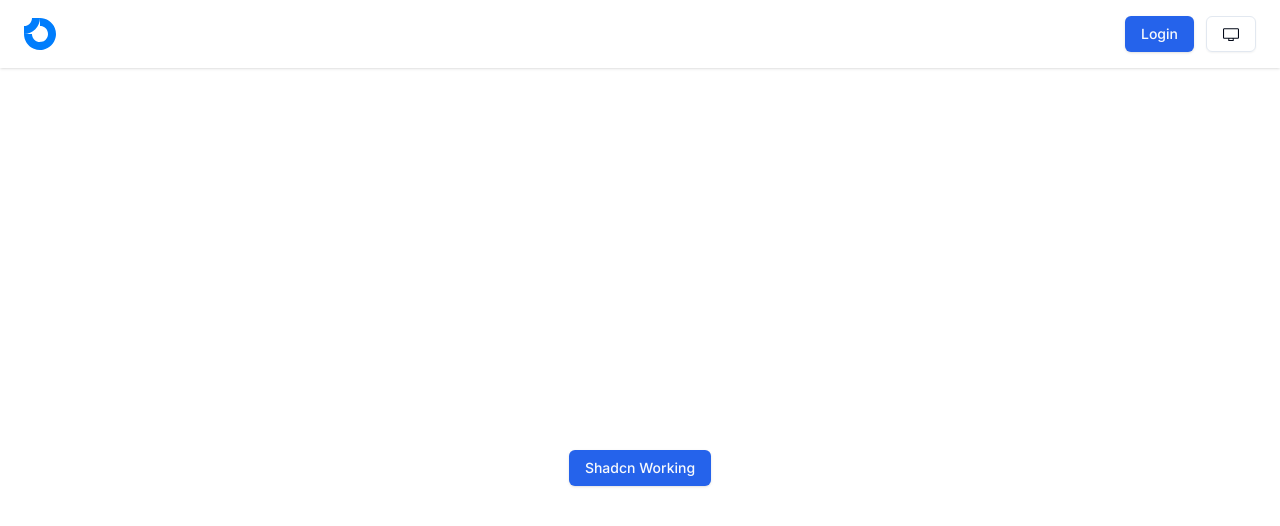
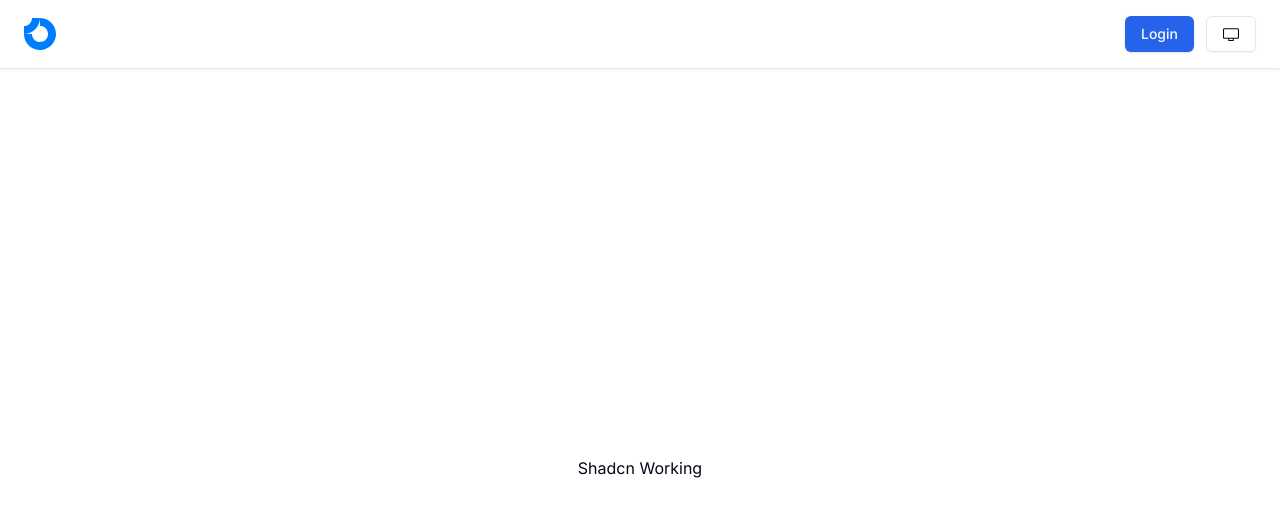
Before and after one commit to Elalfy74/hotel-booking, a Next.js app: page / in a window 1280 px wide. Shown: the top 526 px of the page. Built offline with nearby package versions, Linux system fonts and the light colour scheme.

Commit message:
Refactor page placeholder

```diff
--- a/src/app/page.tsx
+++ b/src/app/page.tsx
@@ -3,8 +3,8 @@ import prisma from '@/lib/prisma';
 
 export default async function Home() {
   return (
-    <main className='flex items-center justify-center h-screen w-full'>
-      <Button>Shadcn Working</Button>
+    <main className="flex h-screen w-full items-center justify-center">
+      <p>Shadcn Working</p>
     </main>
   );
 }
```
